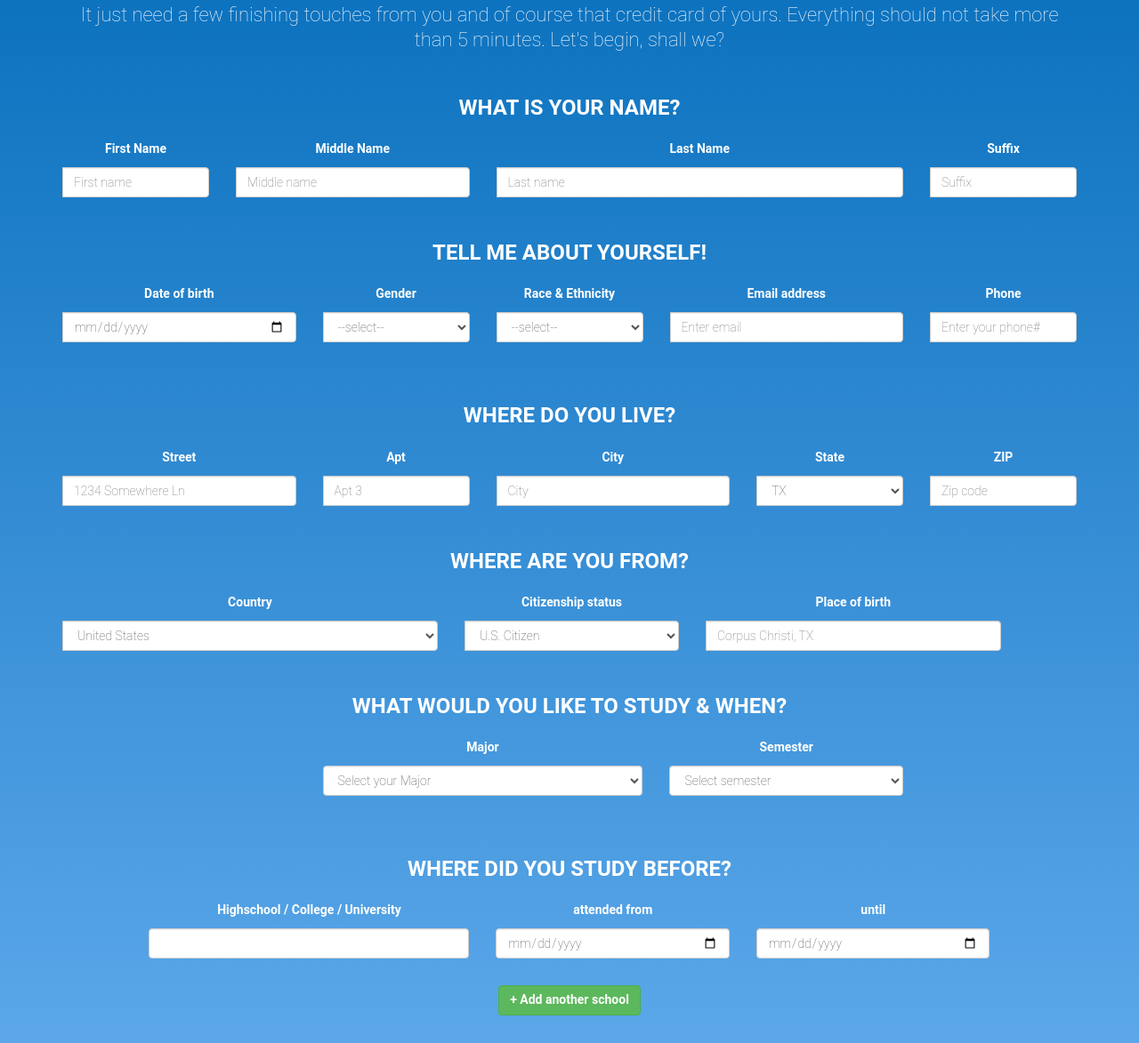
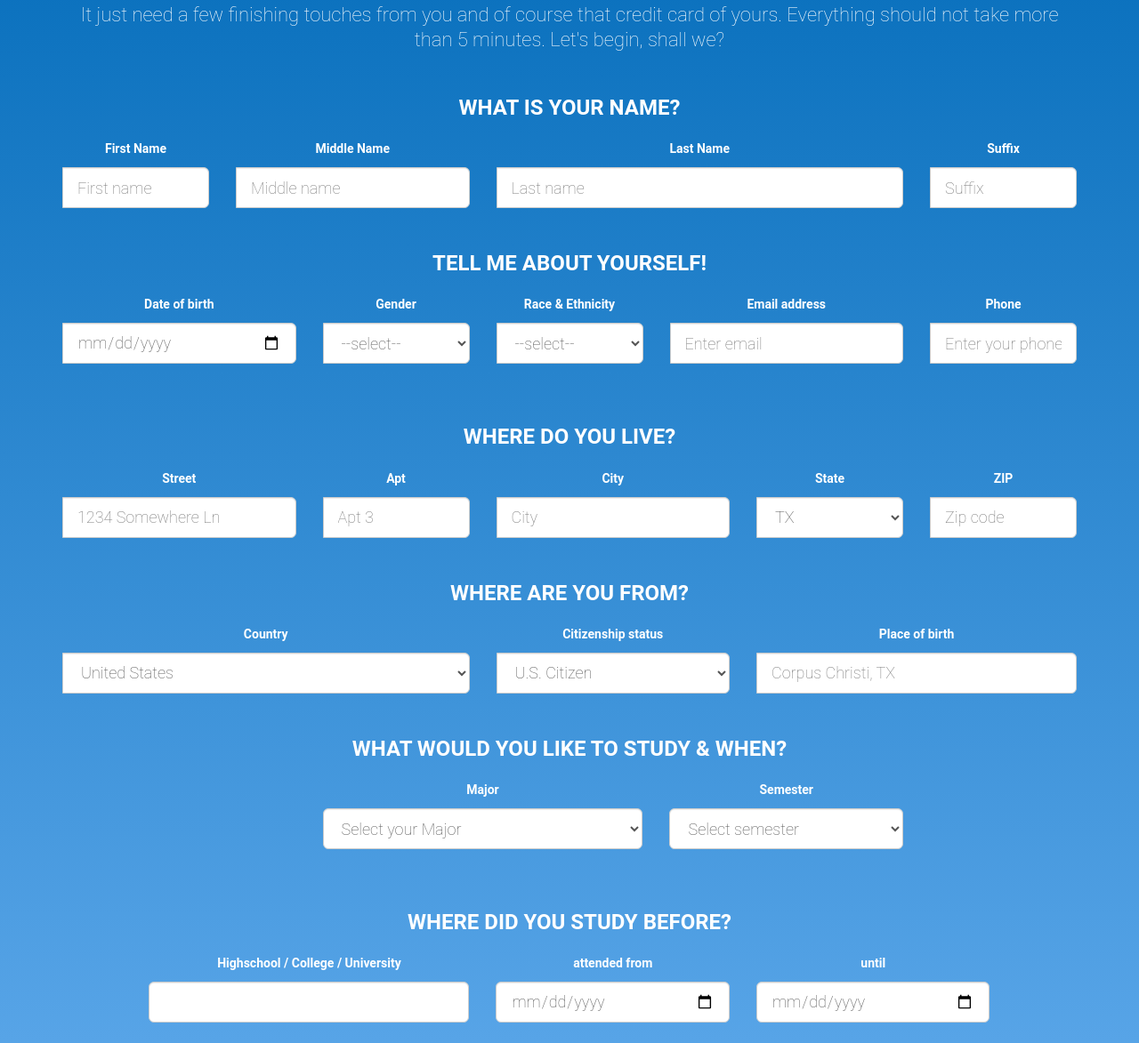
Before and after one commit to jacek-jonca/tamucc-quickapp, a plain HTML site: page public/index.html in a window 1280 px wide. Shown: the part 1143-2316 px from the top of the page at 89% size. Drawn offline with nearby package versions, Linux system fonts and the light colour scheme; some packages are replaced by stand-ins of ours.

Commit message:
made fields larger

```diff
--- a/public/index.html
+++ b/public/index.html
@@ -178,19 +178,19 @@
                             <div class="input-group name">
                                 <div class="col-xs-12 col-sm-12 col-md-2 col-lg-2">
                                     <label for="first">First Name</label>
-                                    <input type="text" class="form-control" id="first" name="first" placeholder="First name">
+                                    <input type="text" class="form-control input-lg" id="first" name="first" placeholder="First name">
                                 </div>
                                 <div class="col-xs-12 col-sm-12 col-md-3 col-lg-3">
                                     <label for="middle">Middle Name</label>
-                                    <input type="text" class="form-control" id="middle" name="middle" placeholder="Middle name">
+                                    <input type="text" class="form-control input-lg" id="middle" name="middle" placeholder="Middle name">
                                 </div>
                                 <div class="col-xs-9 col-sm-9 col-md-5 col-lg-5">
                                     <label for="last">Last Name</label>
-                                    <input type="text" class="form-control" id="last" name="last" placeholder="Last name">
+                                    <input type="text" class="form-control input-lg" id="last" name="last" placeholder="Last name">
                                 </div>
                                 <div class="col-xs-3 col-sm-3 col-md-2 col-lg-2">
                                     <label for="suffix">Suffix</label>
-                                    <input type="text" class="form-control" id="suffix" name="suffix" placeholder="Suffix">
+                                    <input type="text" class="form-control input-lg" id="suffix" name="suffix" placeholder="Suffix">
                                 </div>
                             </div>
                         </div>
@@ -206,13 +206,13 @@
                           <div class="col-xs-6 col-sm-6 col-md-3 col-lg-3">
                             <div class="form-group">
                               <label for="dateofBirth">Date of birth</label>
-                              <input type="date" class="form-control" id="dateofBirth">
+                              <input type="date" class="form-control input-lg" id="dateofBirth">
                             </div>
                           </div>
                           <div class="col-xs-6 col-sm-6 col-md-2 col-lg-2">
                             <div class="form-group">
                             <label for="Gender">Gender</label>
-                              <select id="Gender" name="Gender" required="required" class="form-control">
+                              <select id="Gender" name="Gender" required="required" class="form-control input-lg">
                                 <option value="">--select--</option>
                                 <option value="Female">Female</option>
                                 <option value="Male">Male</option>
@@ -222,7 +222,7 @@
                           </div>
                           <div class="col-xs-6 col-sm-6 col-md-2 col-lg-2">
                             <label for="Ethnicity">Race & Ethnicity</label>
-                              <select id="Ethnicity" name="Ethnicity" required="required" class="form-control">
+                              <select id="Ethnicity" name="Ethnicity" required="required" class="form-control input-lg">
                                 <option value="">--select--</option>
                                 <option value="Native">American Indian or Alaska Native</option>
                                 <option value="Asian">Asian</option>
@@ -236,12 +236,12 @@
                           <div class="col-xs-6 col-sm-6 col-md-3 col-lg-3">
                             <div class="form-group">
                               <label for="email">Email address</label>
-                              <input type="email" class="form-control" id="email" aria-describedby="emailHelp" placeholder="Enter email">
+                              <input type="email" class="form-control input-lg" id="email" aria-describedby="emailHelp" placeholder="Enter email">
                             </div>
                           </div>
                           <div class="col-xs-6 col-sm-6 col-md-2 col-lg-2">
                             <label for="phone">Phone</label>
-                            <input type="phone" class="form-control" id="phone" name="phone" placeholder="Enter your phone#">
+                            <input type="phone" class="form-control input-lg" id="phone" name="phone" placeholder="Enter your phone#">
                           </div>
                         </div>
                       </div>
@@ -256,19 +256,19 @@
                             <div class="input-group address">
                                 <div class="col-xs-9 col-sm-9 col-md-3 col-lg-3">
                                     <label for="street1">Street</label>
-                                    <input type="text" class="form-control" id="street1" name="street1" placeholder="1234 Somewhere Ln">
+                                    <input type="text" class="form-control input-lg" id="street1" name="street1" placeholder="1234 Somewhere Ln">
                                 </div>
                                 <div class="col-xs-3 col-sm-3 col-md-2 col-lg-2">
                                     <label for="street2">Apt</label>
-                                    <input type="text" class="form-control" id="street2" name="street2" placeholder="Apt 3">
+                                    <input type="text" class="form-control input-lg" id="street2" name="street2" placeholder="Apt 3">
                                 </div>
                                 <div class="col-xs-6 col-sm-6 col-md-3 col-lg-3">
                                     <label for="city">City</label>
-                                    <input type="text" class="form-control" id="city" name="city" placeholder="City">
+                                    <input type="text" class="form-control input-lg" id="city" name="city" placeholder="City">
                                 </div>
                                 <div class="col-xs-3 col-sm-3 col-md-2 col-lg-2">
                                     <label for="state">State</label>
-                                    <select class="form-control" id="state" name="state" placeholder="State">
+                                    <select class="form-control input-lg" id="state" name="state" placeholder="State">
                                         <option value="TX">TX</option>
                                         <option value="NULL">none</option>
                                         <option value="AL">AL</option>
@@ -326,7 +326,7 @@
                                 </div>
                                 <div class="col-xs-3 col-sm-3 col-md-2 col-lg-2">
                                     <label for="zip">ZIP</label>
-                                    <input type="text" class="form-control" id="zip" name="zip" placeholder="Zip code">
+                                    <input type="text" class="form-control input-lg" id="zip" name="zip" placeholder="Zip code">
                                 </div>
                             </div>
                         </div>
@@ -341,7 +341,7 @@
                             <div class="input-group Country">
                                 <div class="col-xs-12 col-sm-12 col-md-5 col-lg-5">
                                     <label for="country">Country</label>
-                                    <select class="form-control" id="country" name="country">
+                                    <select class="form-control input-lg" id="country" name="country">
                                         <option value="AF">Afghanistan</option>
                                         <option value="AX">Åland Islands</option>
                                         <option value="AL">Albania</option>
@@ -590,7 +590,7 @@
                                 </div>
                                 <div class="col-xs-6 col-sm-6 col-md-3 col-lg-3">
                                   <label for="Citizenship">Citizenship status</label>
-                                    <select id="Citizenship" name="Citizenship" required="required" class="form-control">
+                                    <select id="Citizenship" name="Citizenship" required="required" class="form-control input-lg">
                                       <option selected value="yes">U.S. Citizen</option>
                                       <option value="PR">U.S. Permanent Resident</option>
                                       <option value="no">Other</option>
@@ -598,7 +598,7 @@
                                 </div>
                                 <div class='col-xs-6 col-sm-6 col-md-4 col-lg-4'>
                                   <label for="placeofBirth">Place of birth</label>
-                                  <input type="text" class="form-control" id="placeofBirth" name="placeofBirth" placeholder="Corpus Christi, TX">
+                                  <input type="text" class="form-control input-lg" id="placeofBirth" name="placeofBirth" placeholder="Corpus Christi, TX">
                                 </div>
                           </div>
                         </div>
@@ -614,7 +614,7 @@
                           <div class="col-md-3"></div>
                           <div class="col-md-4">
                             <label for="Major">Major</label>
-                              <select id="Major" name="Major" required="required" class="form-control">
+                              <select id="Major" name="Major" required="required" class="form-control input-lg">
                                 <option value="">Select your Major</option>
                                 <option value="ACCT">ACCOUNTING</option>
                                 <option value="ARTS">ART</option>
@@ -660,7 +660,7 @@
                           </div>
                           <div class="col-md-3">
                             <label for="Semester">Semester</label>
-                            <select id="Semester" name="Semester" required="required" class="form-control">
+                            <select id="Semester" name="Semester" required="required" class="form-control input-lg">
                                 <option value="">Select semester</option>
                                 <option value=" 20212">Spring (Jan - May) 2021</option>
                                 <option value=" 20215">Summer I 2021</option>
@@ -684,18 +684,18 @@
                             <!-- Replace these fields -->
                             <div class="col-md-4">
                                 <label for="uniNames[]">Highschool / College / University</label>
-                                <input type="text" class="form-control" id="uniNames[]" name="uniNames[]">
+                                <input type="text" class="form-control input-lg" id="uniNames[]" name="uniNames[]">
                             </div>
                             <div class="col-md-3">
                                 <div class="form-group">
                                     <label for="uniFrom[]">attended from</label>
-                                    <input type="date" class="form-control" id="uniFrom[] name="uniFrom[]">
+                                    <input type="date" class="form-control input-lg" id="uniFrom[] name="uniFrom[]">
                                 </div>
                             </div>
                             <div class="col-md-3">
                                 <div class="form-group">
                                     <label for="uniTo[]">until</label>
-                                    <input type="date" class="form-control" id="uniTo[] name="uniTo[]">
+                                    <input type="date" class="form-control input-lg" id="uniTo[] name="uniTo[]">
                                 </div>
                             </div>
                             <!-- End of fields-->
@@ -720,18 +720,18 @@
     <!-- Replace these fields -->
     <div class="col-md-4">
         <label for="uniNames[]">Highschool / College / University</label>
-        <input type="text" class="form-control" id="uniNames[]" name="uniNames[]">
+        <input type="text" class="form-control input-lg" id="uniNames[]" name="uniNames[]">
     </div>
     <div class="col-md-3">
         <div class="form-group">
             <label for="uniFrom[]">attended from</label>
-            <input type="date" class="form-control" id="uniFrom[] name="uniFrom[]">
+            <input type="date" class="form-control input-lg" id="uniFrom[] name="uniFrom[]">
         </div>
     </div>
     <div class="col-md-3">
         <div class="form-group">
             <label for="uniTo[]">until</label>
-            <input type="date" class="form-control" id="uniTo[] name="uniTo[]">
+            <input type="date" class="form-control input-lg" id="uniTo[] name="uniTo[]">
         </div>
     </div>
     <!-- End of fields-->
```
Also changed, not shown: public/indexsm.html (renamed from public/index3.html, +3 -6 lines).
